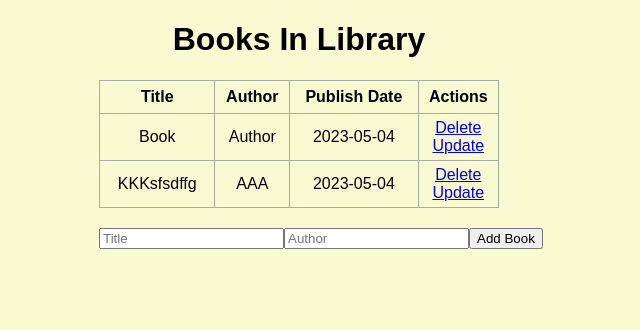
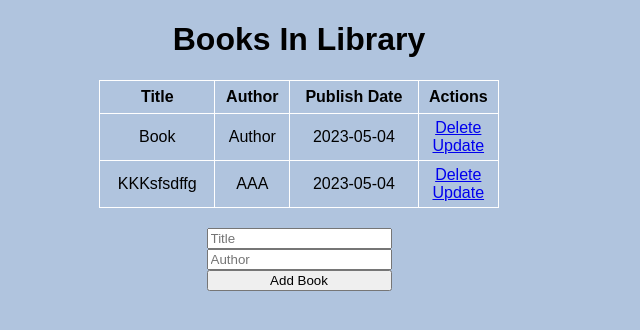
Before and after one commit to AnaVucic/Flask-Application, a Flask app: page / in a window 1280 px wide. Shown: the top 330 px of the page, without its empty margins (341-981 px from the left). Run offline with Flask 3, Linux system fonts and the light colour scheme.

Commit message:
Changed style

```diff
--- a/static/css/main.css
+++ b/static/css/main.css
@@ -1,7 +1,7 @@
 body, html {
     margin: 0;
     font-family: sans-serif;
-    background-color: lightgoldenrodyellow;
+    background-color: lightsteelblue;
 }
 
 .content {
@@ -10,7 +10,7 @@ body, html {
 }
 
 table, td, th {
-    border: 1px solid #aaa;
+    border: 1px solid white;
 }
 
 table {
@@ -28,9 +28,12 @@ td {
 }
 
 form {
-    display: flex;
-    justify-content: space-around;
+    display: inline-grid;
+    justify-content: center;
     margin-top: 20px;
+    margin-left: auto;
+    margin-right: auto;
+    width: 100%;
 }
 
 #content {
```
